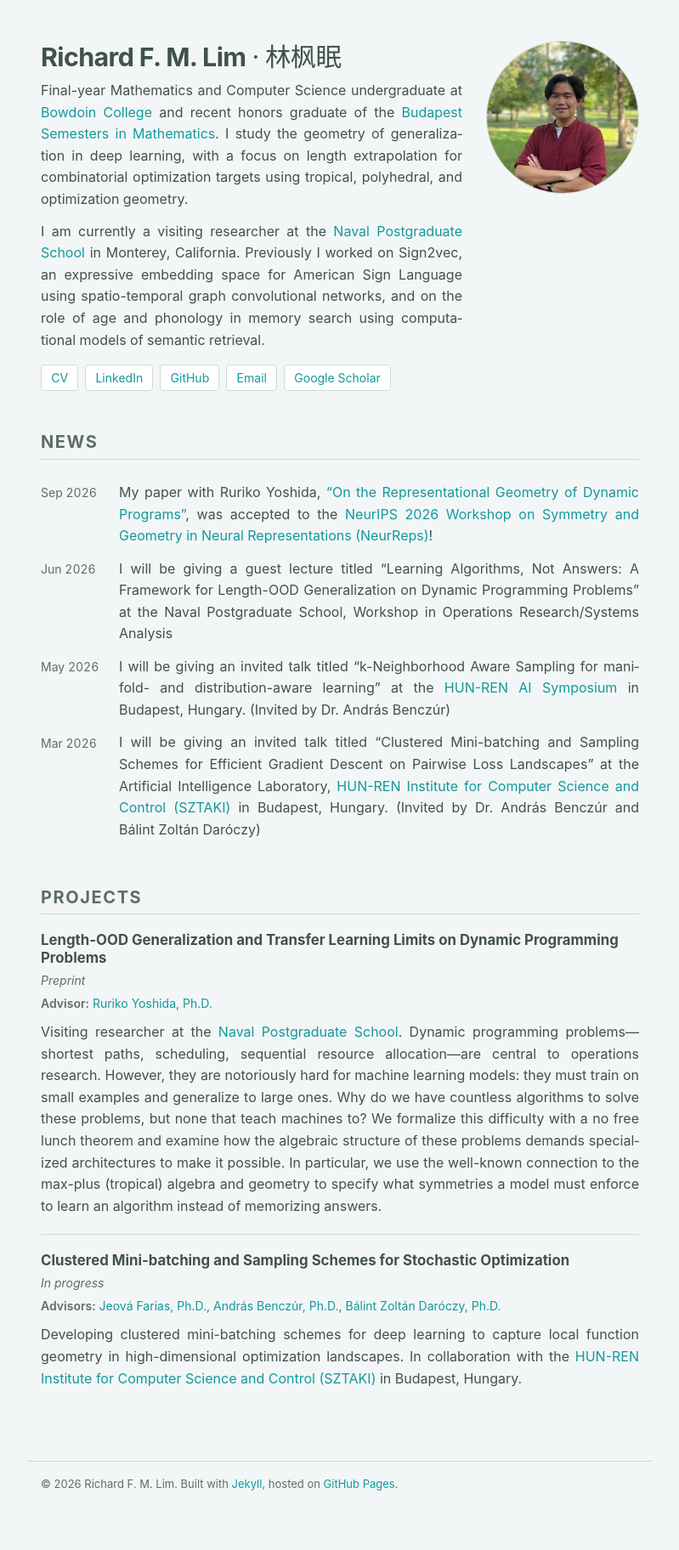
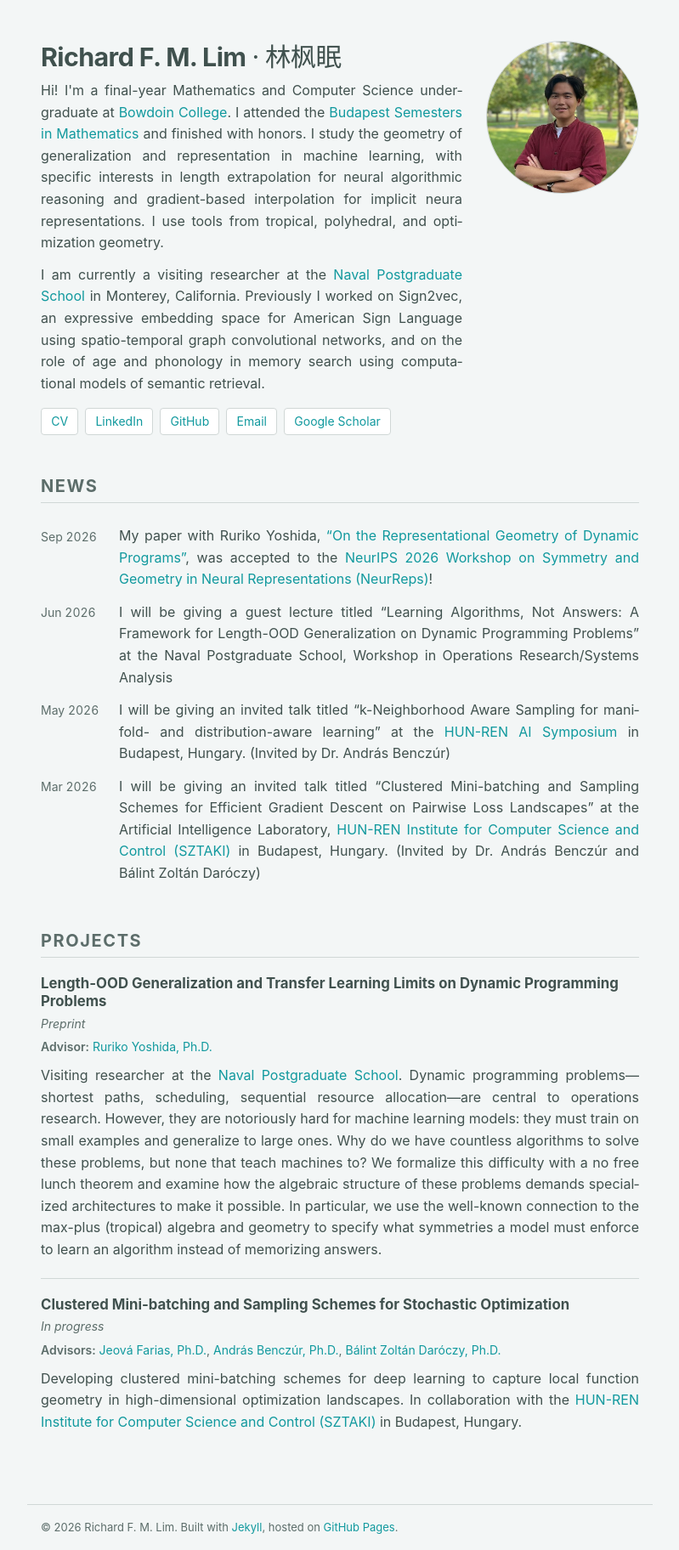
Before and after one commit to rlim-fm/rlim-fm.github.io, a Jekyll site: the page built from index.html, in a window 1280 px wide. Shown: the whole page at 85% size, without its empty margins (240-1039 px from the left). Built offline with Jekyll 4.4.1, drawn with Linux system fonts in a browser that asks for light colours; before the commit the page ends 1773 px from its top, so only the background shows below that.

Commit message:
update about blurb

```diff
--- a/index.html
+++ b/index.html
@@ -16,11 +16,12 @@ redirect_from:
   <div class="intro__text">
     <h1>{{ site.author.name }}{% if site.author.name_zh %}<span class="intro__name-sep" aria-hidden="true">&middot;</span><span class="intro__name-zh">{{ site.author.name_zh }}</span>{% endif %}</h1>
     <p class="intro__bio">
-      Final-year Mathematics and Computer Science undergraduate at
-      <a href="https://www.bowdoin.edu/">Bowdoin College</a> and recent honors graduate of the
-      <a href="https://www.budapestsemesters.com/">Budapest Semesters in Mathematics</a>. I study the
-      geometry of generalization in deep learning, with a focus on length extrapolation for
-      combinatorial optimization targets using tropical, polyhedral, and optimization geometry.
+      Hi! I'm a final-year Mathematics and Computer Science undergraduate at
+      <a href="https://www.bowdoin.edu/">Bowdoin College</a>. I attended the
+      <a href="https://www.budapestsemesters.com/">Budapest Semesters in Mathematics</a> and finished with honors.
+      I study the geometry of generalization and representation in machine learning, with specific interests in
+      length extrapolation for neural algorithmic reasoning and gradient-based interpolation for implicit neura
+      representations. I use tools from tropical, polyhedral, and optimization geometry.
     </p>
     <p class="intro__bio">
       I am currently a visiting researcher at the <a href="https://nps.edu/">Naval Postgraduate
```
